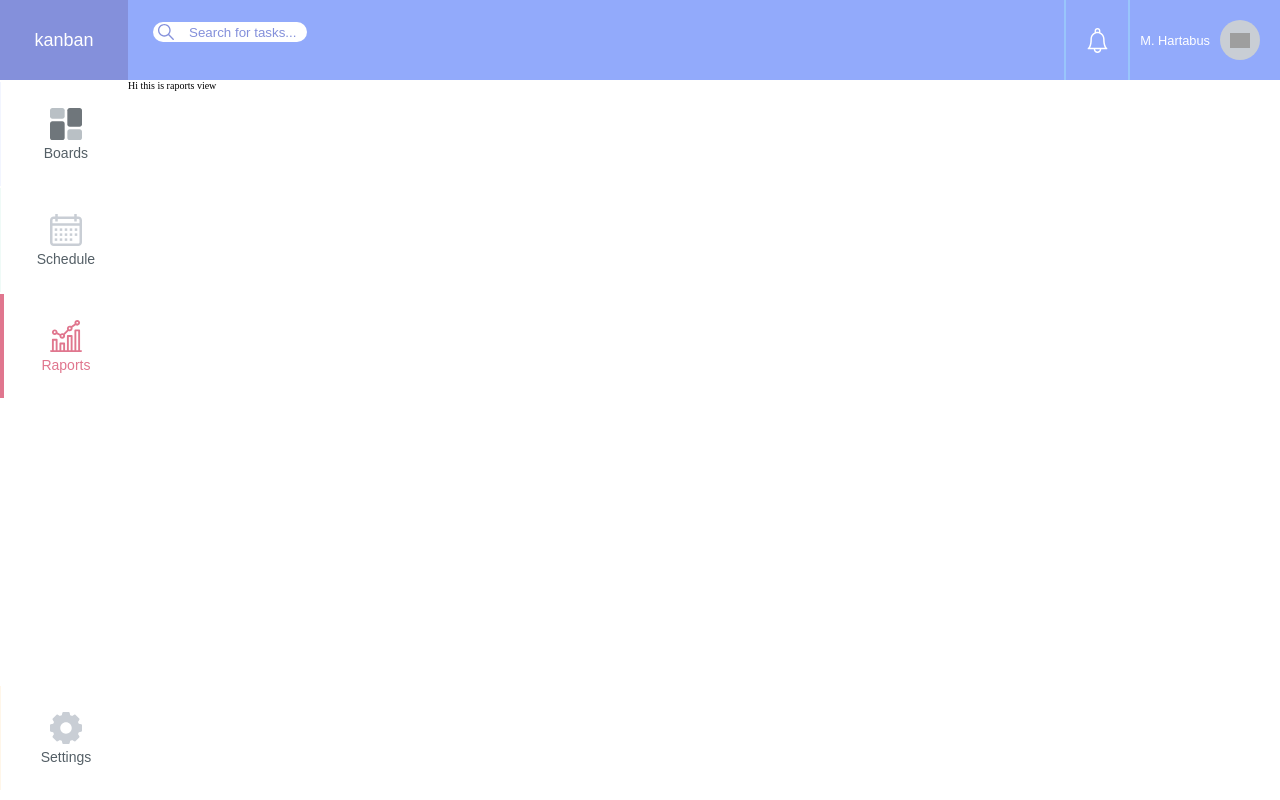
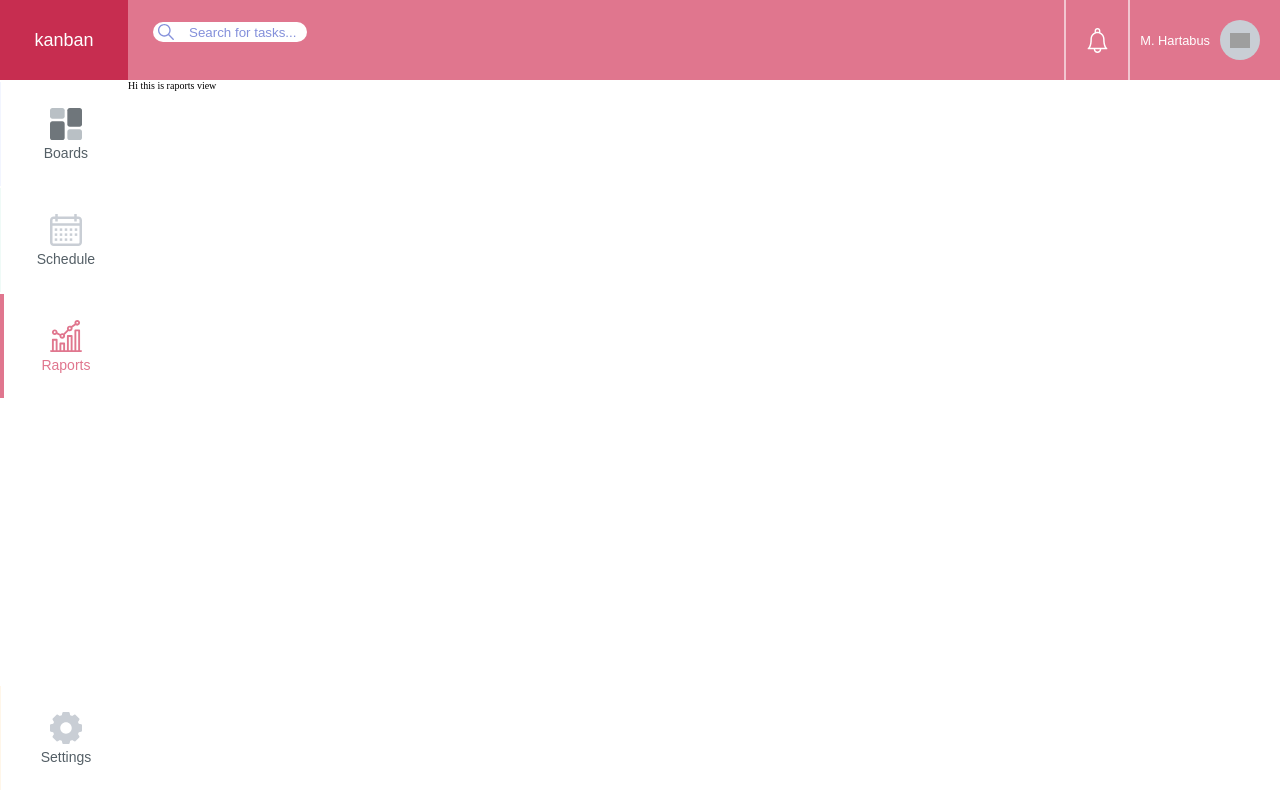
Before and after one commit to Paaka/TypeScriptProject, a React (Create React App) app in the folder project/: page /Raports in a window 1280 px wide. Built offline with nearby package versions, Linux system fonts and the light colour scheme; grey boxes are pictures that could not be loaded.

Commit message:
Added chaneing bg-color to sidebar

```diff
--- a/project/src/components/organisms/Sidebar.tsx
+++ b/project/src/components/organisms/Sidebar.tsx
@@ -1,5 +1,5 @@
 import React, { FC } from 'react';
-import { NavLink } from 'react-router-dom';
+import { NavLink, useLocation } from 'react-router-dom';
 import styled from 'styled-components';
 import Colors from '../../constants/allColors';
 import StyledParagraph from '../atoms/Typography/StyledParagraph';
@@ -12,7 +12,7 @@ const Wrapper = styled.div`
     display: flex;
     height: 10vh;
     width: 100%;
-    background-color: ${Colors.lightBlue};
+    background-color: ${(props) => props.color};
     align-items: center;
     position: fixed;
     top: 0;
@@ -27,7 +27,7 @@ const DarkerWrapper = styled.div`
     width: 10vw;
     justify-content: center;
     align-items: center;
-    background-color: ${Colors.mediumBlue};
+    background-color: ${(props) => props.color};
 `;
 
 const RightWrapper = styled.div`
@@ -50,7 +50,7 @@ const UserWrapper = styled.div`
     width: min-content;
     align-items: center;
     justify-content: center;
-    border-left: 2px solid ${allColors.borderLightBlue};
+    border-left: 2px solid ${(props) => props.color};
 `;
 
 const TextWrapper = styled.div`
@@ -64,14 +64,56 @@ const ItemWrapper = styled.div`
     align-items: center;
     width: 4rem;
     height: 100%;
-    border-left: 2px solid ${allColors.borderLightBlue};
+    border-left: 2px solid ${(props) => props.color};
 `;
 
+const CalculateColors = () => {
+    const location = useLocation();
+    switch (location.pathname) {
+        case '/': {
+            return {
+                primary: allColors.lightBlue,
+                secondary: allColors.mediumBlue,
+                border: allColors.borderLightBlue,
+            };
+        }
+        case '/Schedule': {
+            return {
+                primary: allColors.green,
+                secondary: allColors.greenBlue,
+                border: allColors.borderGreen,
+            };
+        }
+        case '/Raports': {
+            return {
+                primary: allColors.pink,
+                secondary: allColors.pinkDark,
+                border: allColors.pinkBorder,
+            };
+        }
+        case '/Settings': {
+            return {
+                primary: allColors.orange,
+                secondary: allColors.orangeDark,
+                border: '#ffd79e',
+            };
+        }
+        default: {
+            return {
+                primary: allColors.lightBlue,
+                secondary: allColors.mediumBlue,
+                border: allColors.borderLightBlue,
+            };
+        }
+    }
+};
+
 const Sidebar: FC<ISidebar> = (props) => {
+    const colors = CalculateColors();
     return (
-        <Wrapper>
+        <Wrapper color={colors.primary}>
             <LeftWrapper>
-                <DarkerWrapper>
+                <DarkerWrapper color={colors.secondary}>
                     <NavLink to="/" style={{ textDecoration: 'none' }}>
                         <StyledParagraph fontSize={18} color="white">
                             kanban
@@ -81,7 +123,7 @@ const Sidebar: FC<ISidebar> = (props) => {
                 <SearchInput />
             </LeftWrapper>
             <RightWrapper>
-                <ItemWrapper>
+                <ItemWrapper color={colors.border}>
                     <ButtonIcon
                         width={25}
                         height={25}
@@ -91,7 +133,7 @@ const Sidebar: FC<ISidebar> = (props) => {
                         }}
                     />
                 </ItemWrapper>
-                <UserWrapper>
+                <UserWrapper color={colors.border}>
                     <TextWrapper>
                         <StyledParagraph color="white">
                             M. Hartabus
--- a/project/src/constants/allColors.ts
+++ b/project/src/constants/allColors.ts
@@ -10,6 +10,12 @@ export default {
     lightBlue: 'rgb(146,170,251)',
     mediumBlue: 'rgb(132,144,219)',
     green: 'rgb(127,212,186)',
+    greenBlue: '#3db490',
+    borderGreen: '#c8ede1',
     pink: 'rgb(224,118,142)',
+    pinkDark: '#c72d50',
+    pinkBorder: '#f2c6d0',
+    purpule: 'rgb(203,127,235)',
     orange: 'rgb(255,182,79)',
+    orangeDark: '#ec8a00',
 };
```
